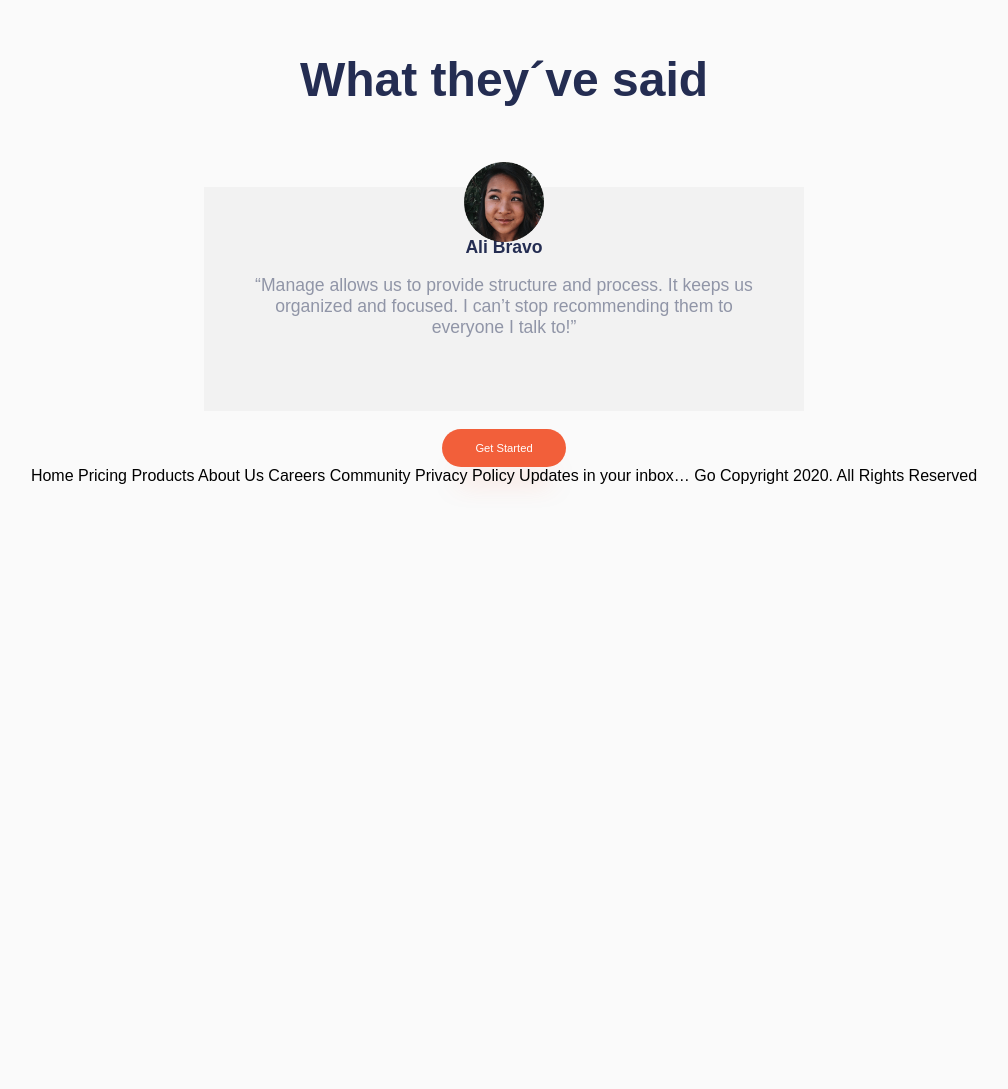
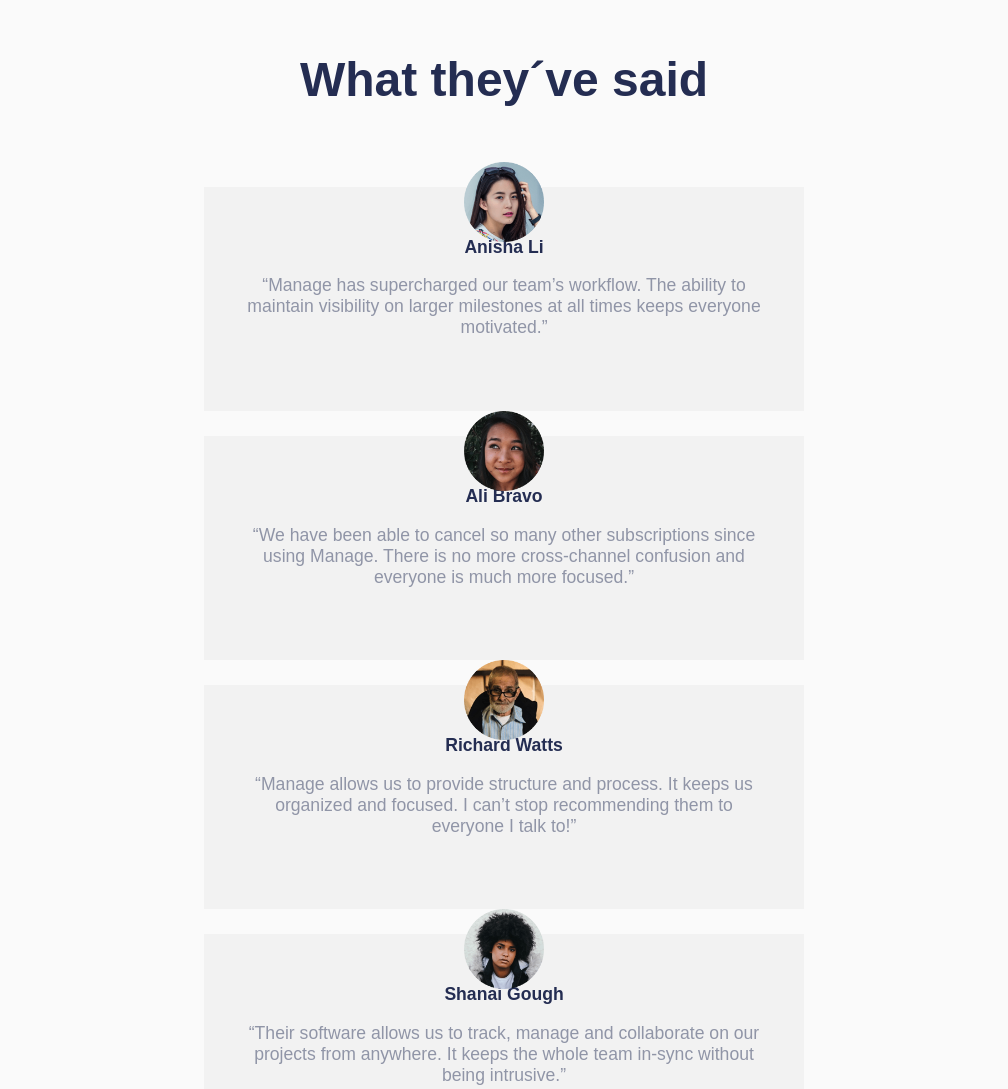
Before and after one commit to MarkusHeine/frontend-mentor-Manage-landing-page, a website built with webpack: page src/index.html in a window 1280 px wide. Shown: the part 1220-2309 px from the top of the page, without its empty margins (136-1144 px from the left). Before the commit the page ends 1737 px from the top, so only its background shows below. Built offline with nearby package versions, Linux system fonts and the light colour scheme; files whose address does not match are found by name; a web font is replaced by a local one.

Commit message:
js for rendering testimonial cards

```diff
--- a/src/index.html
+++ b/src/index.html
@@ -98,27 +98,7 @@
             </div>
             <div id="testemonials">
                 <h1>What they´ve said</h1>
-                <div id="testemonials-card-wrapper">
-                    <ul>
-                        <li>
-                            <div class="testemonial-card">
-                                <img
-                                    src="./assets/images/avatar/avatar-ali.png"
-                                    alt=""
-                                />
-                                <div class="testimonial-body">
-                                    <h3>Ali Bravo</h3>
-                                    <p>
-                                        “Manage allows us to provide structure
-                                        and process. It keeps us organized and
-                                        focused. I can’t stop recommending them
-                                        to everyone I talk to!”
-                                    </p>
-                                </div>
-                            </div>
-                        </li>
-                    </ul>
-                </div>
+                <div id="testemonials-card-wrapper"></div>
                 <button class="elem-shape orange">Get Started</button>
             </div>
         </main>
--- a/src/js/index.js
+++ b/src/js/index.js
@@ -1,5 +1,7 @@
 import { mobileNavigation } from "./mobileNavigation";
 import { featuresCard } from "./featuresCard";
+import { testimonialsCard } from "./testimonialsCard";
 
 mobileNavigation();
 featuresCard();
+testimonialsCard();
--- /dev/null
+++ b/src/js/testimonialsCard.js
@@ -0,0 +1,26 @@
+export const testimonialsCard = async () => {
+    const testemonialsCardWrapper = document.querySelector(
+        "#testemonials-card-wrapper"
+    );
+    const resp = await fetch("../assets/data/testimonials.json");
+    const testimonials = await resp.json();
+    const columns = testimonials.map(testimonial => {
+        const name = testimonial.name.split(" ")[0];
+        return `
+            <li>
+                <div class="testemonial-card">
+                    <img
+                        src="./assets/images/avatar/avatar-${name}.png"
+                        alt="avator of User ${testimonial.name}"
+                      />
+                    <div class="testimonial-body">
+                        <h3>${testimonial.name}</h3>
+                        <p>${testimonial.body}</p>
+                    </div>
+                </div>
+              </li>
+      `;
+    });
+    const cards = `<ul>${columns.join("")}</ul>`;
+    testemonialsCardWrapper.innerHTML = cards;
+};
```
